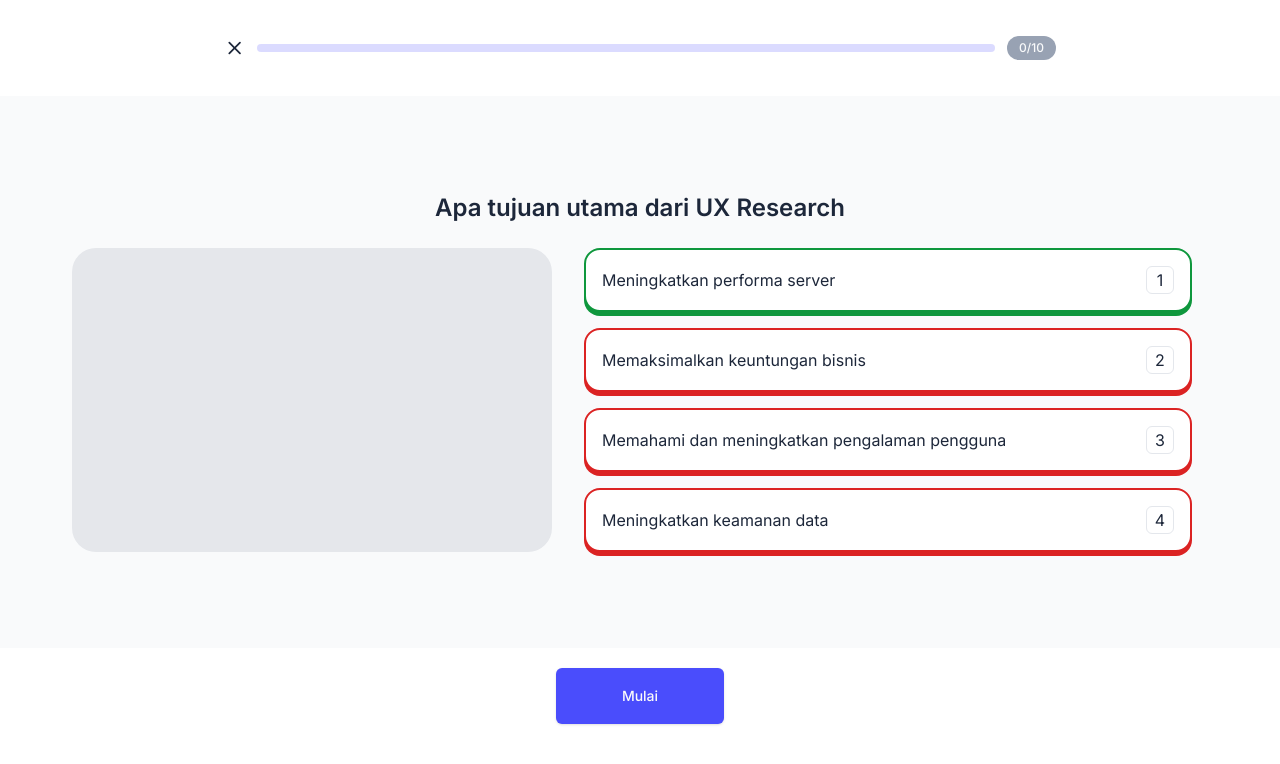
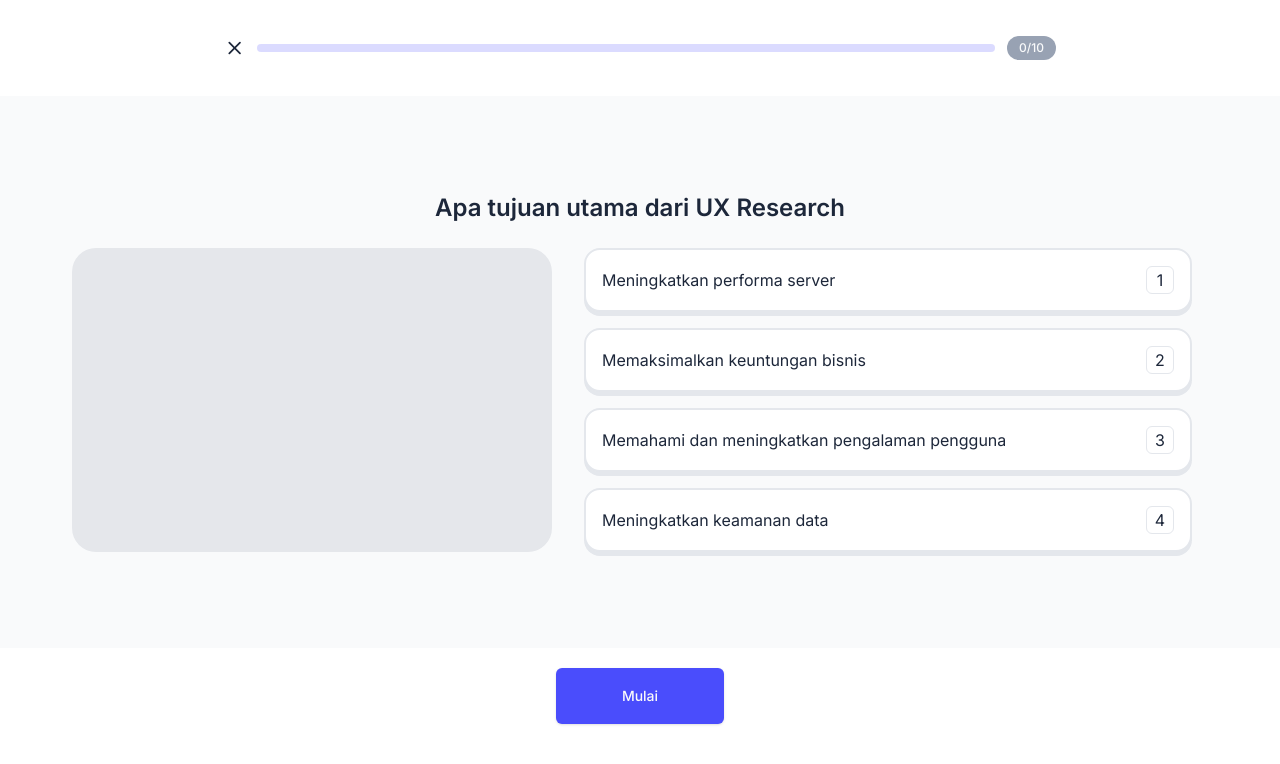
Before and after one commit to raymondtju/schoolabs, a Next.js app: page /dashboard/class/1/detail-course/quiz/1 in a window 1280 px wide. Shown: the top 764 px of the page. Built offline with nearby package versions, Linux system fonts and the light colour scheme.

Commit message:
feat: quiz logic

```diff
--- /dev/null
+++ b/app/(app)/dashboard/(kelas)/class/[slug]/(course)/grade/page.tsx
@@ -0,0 +1,7 @@
+import React from "react";
+
+function GradePage() {
+  return <div>GradePage</div>;
+}
+
+export default GradePage;
--- a/app/(app)/dashboard/(kelas)/class/[slug]/(course)/layout.tsx
+++ b/app/(app)/dashboard/(kelas)/class/[slug]/(course)/layout.tsx
@@ -5,29 +5,27 @@ import React from "react";
 import { ClassSidebar } from "@/components/dashboard/sidebar";
 import DashbaordNav from "@/components/dashboard/nav";
 
-function ClassLayout(
-  {
-    children,
-    params
-  }: {
-    children: React.ReactNode,
-    params: { slug: string }
-  }) {
+function ClassLayout({
+  children,
+  params,
+}: {
+  children: React.ReactNode;
+  params: { slug: string };
+}) {
+  console.log(params);
   return (
     <>
-      <main className="font-Inter grid grid-cols-[290px_1fr]">
+      <main className="grid grid-cols-[290px_1fr] font-Inter">
         <ClassSidebar />
         <div className="col-span-2 pl-[17.5rem]">
           <DashbaordNav />
           <div className="sticky top-0 z-[49] flex justify-between border-b bg-white px-8 py-5">
             <h4 className="text-xl font-semibold">Kelas</h4>
             <Link href={`${params.slug}/detail-course`}>
-              <Button>
-                Lanjutkan Belajar
-              </Button>
+              <Button>Lanjutkan Belajar</Button>
             </Link>
           </div>
-          <div className="bg-[#F9FAFB] px-8 py-8 flex">{children}</div>
+          <div className="flex bg-[#F9FAFB] px-8 py-8">{children}</div>
         </div>
       </main>
     </>
--- a/app/(app)/dashboard/(kelas)/class/[slug]/(detail-course)/detail-course/quiz/[soal]/page.tsx
+++ b/app/(app)/dashboard/(kelas)/class/[slug]/(detail-course)/detail-course/quiz/[soal]/page.tsx
@@ -1,73 +1,89 @@
-"use client"
+"use client";
 
-import { cn } from "@/lib/utils"
-import { useState } from "react"
+import { cn } from "@/lib/utils";
+import { useState } from "react";
 
 const answerButton = [
   {
-      title: "Meningkatkan performa server",
-      value: 0,
+    label: "Meningkatkan performa server",
+    isAnswer: false,
   },
   {
-      title: "Memaksimalkan keuntungan bisnis",
-      value: 0
+    label: "Memaksimalkan keuntungan bisnis",
+    isAnswer: false,
   },
   {
-      title: "Memahami dan meningkatkan pengalaman pengguna",
-      value: 1
+    label: "Memahami dan meningkatkan pengalaman pengguna",
+    isAnswer: true,
   },
   {
-      title: "Meningkatkan keamanan data",
-      value: 0
-   }
-]
+    label: "Meningkatkan keamanan data",
+    isAnswer: false,
+  },
+];
 
 function Quiz({ params }: { params: { soal: string } }) {
-   console.log(params.soal)
+  // console.log(params.soal);
 
-
-   const [select, isSelect] = useState(0)
-   const [ans] = useState(1)
-
+  const trueAns = answerButton.findIndex((item) => item.isAnswer);
+  const [dataForm, setDataForm] = useState<{
+    selected: number | null;
+    isAnswerTrue: boolean;
+  }>({
+    selected: null,
+    isAnswerTrue: false,
+  });
+  console.log(dataForm);
 
   return (
     <>
       <div className="grid gap-6">
-            <h5 className="text-center font-semibold text-2xl">
+        <h5 className="text-center text-2xl font-semibold">
           Apa tujuan utama dari UX Research
           <span className="sr-only">{params.soal}</span>
         </h5>
         <div className="flex justify-center gap-4">
-               <div className="max-w-2xl w-[30rem]">
-                  <div className="rounded-3xl h-[19rem] bg-gray-200"></div>
+          <div className="w-[30rem] max-w-2xl">
+            <div className="h-[19rem] rounded-3xl bg-gray-200"></div>
           </div>
-               <div className="w-[40rem] flex flex-col gap-4 px-4">
+          <div className="flex w-[40rem] flex-col gap-4 px-4">
             {answerButton.map((item, index) => (
               <button
                 onClick={() => {
-                           isSelect(index)
+                  setDataForm({
+                    ...dataForm,
+                    selected: index,
+                  });
+                  console.log(index);
+                  console.log(dataForm);
                 }}
-                        value={item.value}
                 key={index}
                 type="button"
+                disabled={dataForm.selected !== null}
                 className={cn(
-                           "text-base flex items-center justify-between p-4 rounded-2xl border-[2px] border-[#E4E7EC] shadow-[#E4E7EC] shadow-[0px_4px_0px_0px] bg-[#FFF]",
-                           select === index ?
-                              "border-[#0F973D] shadow-[#0F973D]" :
-                              "border-[#DB2323] shadow-[#DB2323]"
-                        )}>
-                        {item.title}
-                        <span className=" w-7 h-7 rounded-md p-1 border grid place-content-center">
+                  "flex items-center justify-between rounded-2xl border-[2px] border-[#E4E7EC] bg-[#FFF] p-4 text-base shadow-[0px_4px_0px_0px] shadow-[#E4E7EC]",
+                  dataForm.selected !== null &&
+                    index === dataForm.selected &&
+                    (answerButton[index].isAnswer
+                      ? "border-[#0F973D] shadow-[#0F973D]"
+                      : "border-[#DB2323] shadow-[#DB2323]"),
+                  dataForm.selected !== null &&
+                    !dataForm.isAnswerTrue &&
+                    index === trueAns &&
+                    "border-[#0F973D] shadow-[#0F973D]",
+                )}
+              >
+                {item.label}
+                <span className=" grid h-7 w-7 place-content-center rounded-md border p-1">
                   {index + 1}
                 </span>
               </button>
             ))}
-
           </div>
         </div>
       </div>
     </>
-   )
+  );
 }
 
 export default Quiz;
```
Lines whose indentation alone changed are shown as unchanged.
